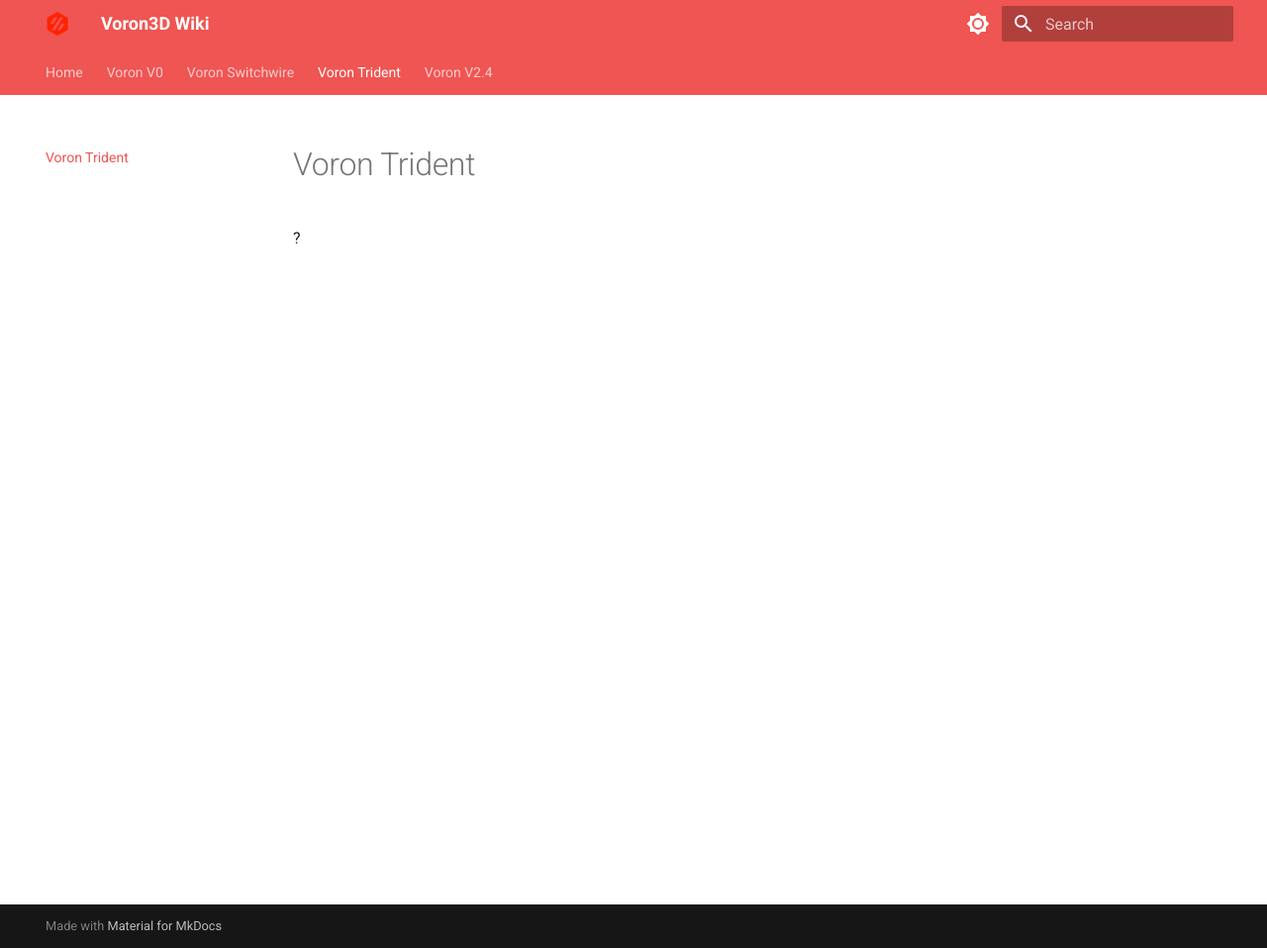
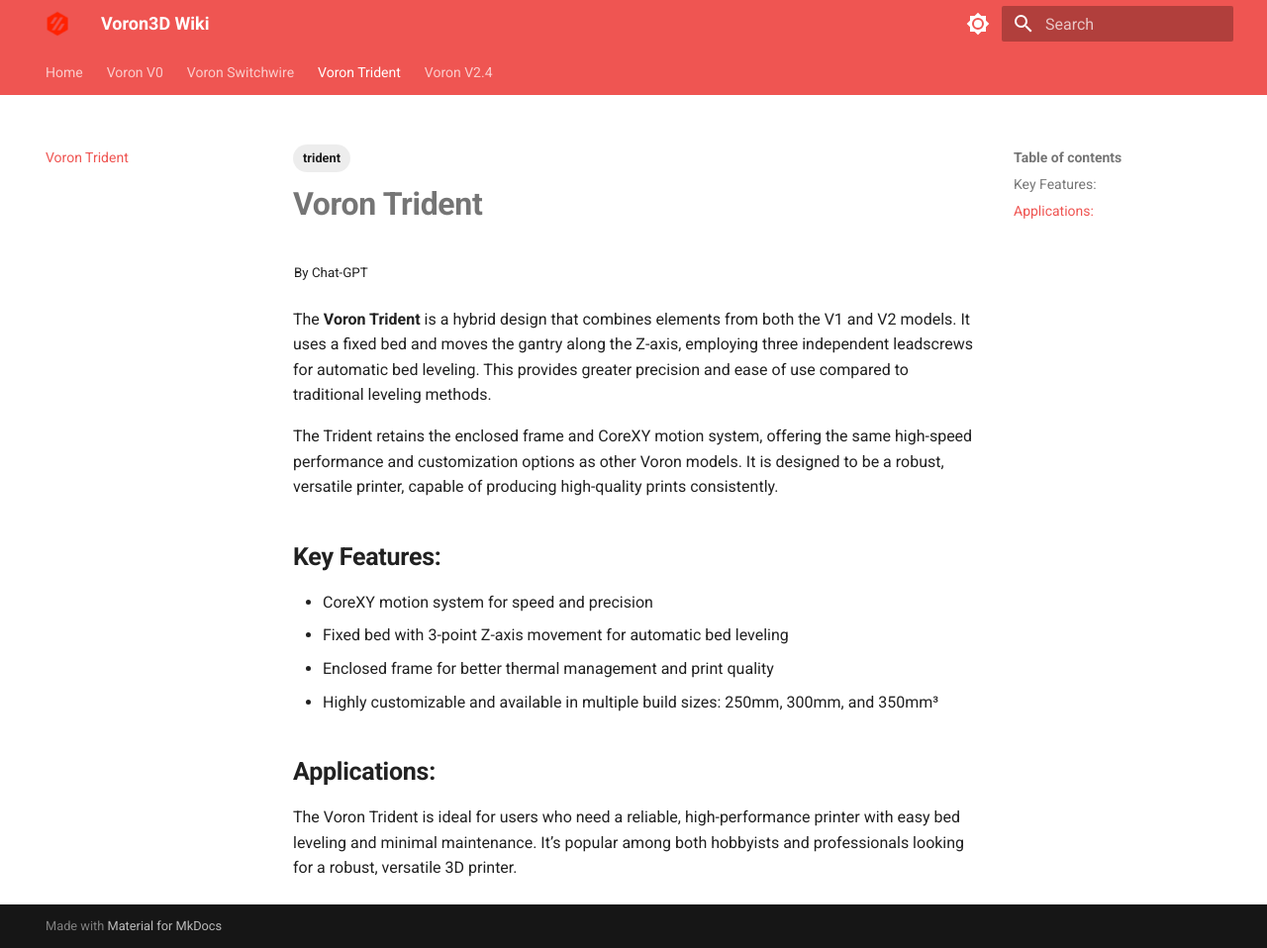
Before and after one commit to Voron3D-wiki/voron3d-wiki, an MkDocs documentation site: the page built from docs/printers/trident.md, in a window 1280 px wide and 958 px high. Shown: the whole window at 99% size. Built offline with MkDocs 1.6.1 and Material for MkDocs 9.7.7, drawn with Linux system fonts in a browser that asks for light colours; plug-ins that fetch from the network failed and are left out.

Commit message:
content update

```diff
--- a/docs/printers/trident.md
+++ b/docs/printers/trident.md
@@ -1 +1,21 @@
-?
+---
+title: Trident
+description: Overview of the Voron Trident
+tags: [trident]
+---
+
+# **Voron Trident**
+<sup>By Chat-GPT</sup>
+
+The **Voron Trident** is a hybrid design that combines elements from both the V1 and V2 models. It uses a fixed bed and moves the gantry along the Z-axis, employing three independent leadscrews for automatic bed leveling. This provides greater precision and ease of use compared to traditional leveling methods.
+
+The Trident retains the enclosed frame and CoreXY motion system, offering the same high-speed performance and customization options as other Voron models. It is designed to be a robust, versatile printer, capable of producing high-quality prints consistently.
+
+## **Key Features:**
+- CoreXY motion system for speed and precision
+- Fixed bed with 3-point Z-axis movement for automatic bed leveling
+- Enclosed frame for better thermal management and print quality
+- Highly customizable and available in multiple build sizes: 250mm, 300mm, and 350mm³
+
+## **Applications:**
+The Voron Trident is ideal for users who need a reliable, high-performance printer with easy bed leveling and minimal maintenance. It’s popular among both hobbyists and professionals looking for a robust, versatile 3D printer.
```
Also changed, not shown: docs/printers/switchwire.md (added, +21 -0 lines), docs/printers/v2-4.md (added, +24 -0 lines).
